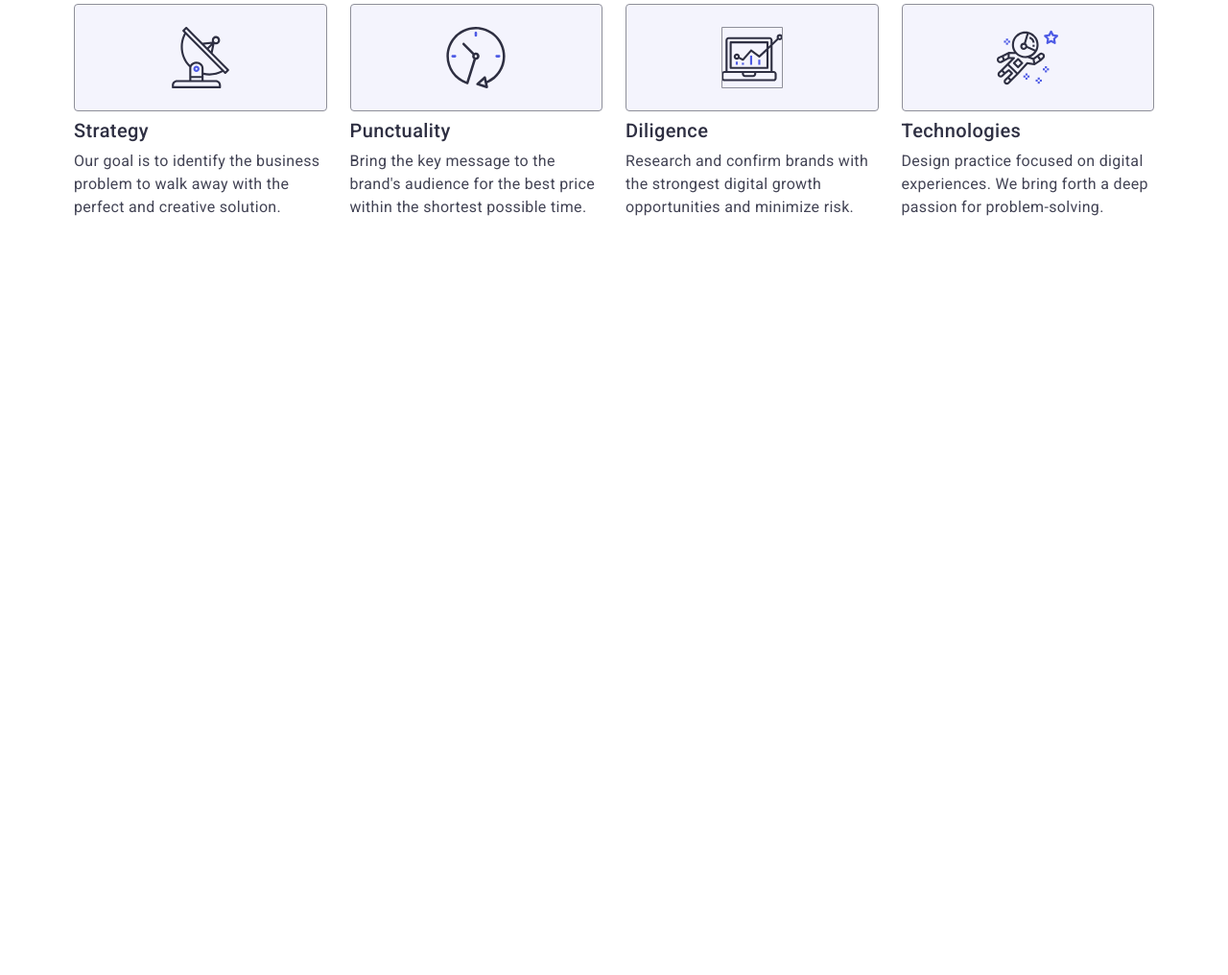
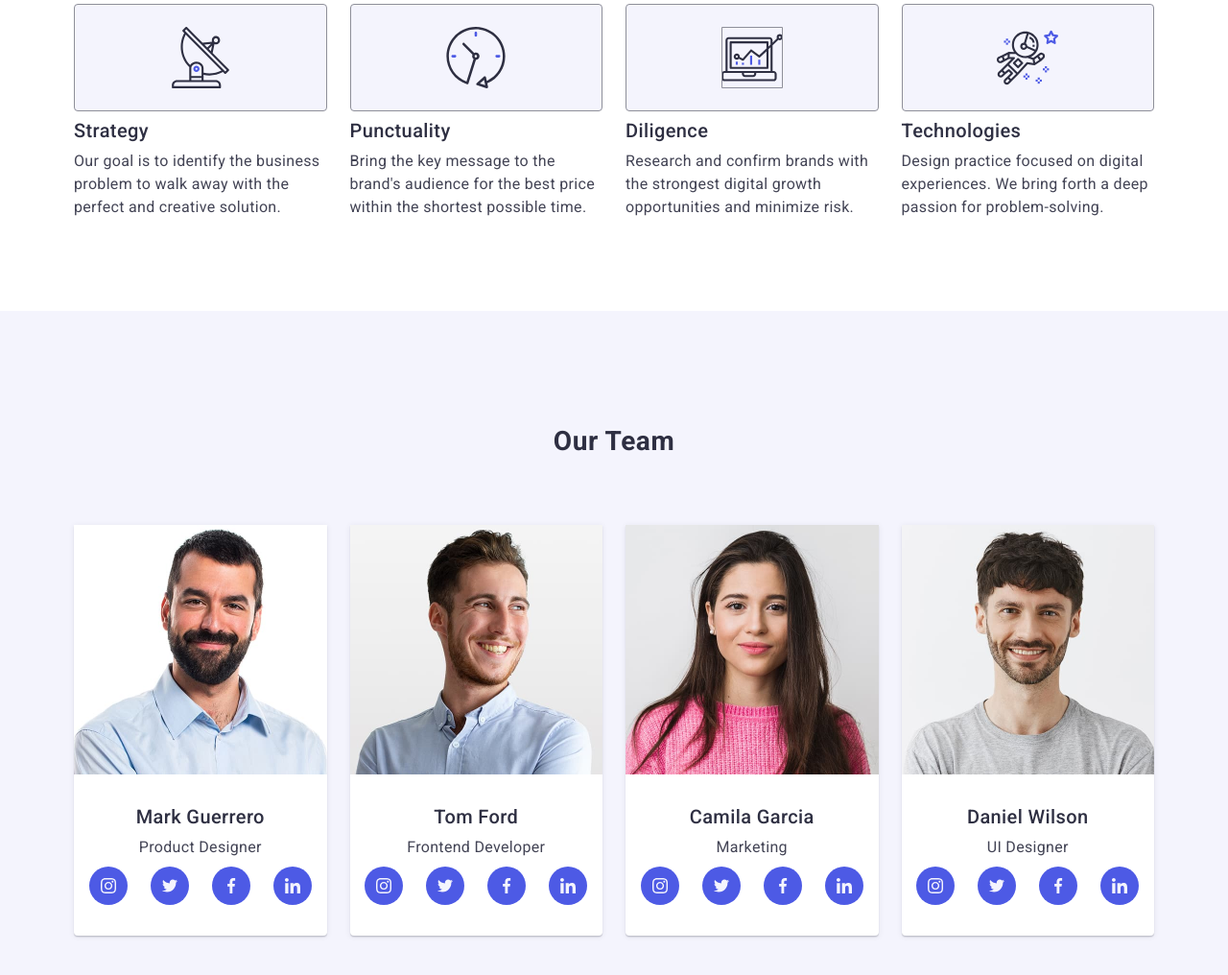
Before and after one commit to SelinEogeniy/goit-markup-hw-06, a plain HTML site: page index.html in a window 1280 px wide. Shown: the part 725-1741 px from the top of the page at 96% size. Before the commit the page ends 1049 px from the top, so only its background shows below. Drawn offline with nearby package versions, Linux system fonts and the light colour scheme.

Commit message:
-our-crew-adaptation

```diff
--- a/css/styles.css
+++ b/css/styles.css
@@ -281,6 +281,8 @@ button {
   background-color: #404bbf;
 }
 
+/* =================================TABLET================================== */
+
 @media screen and (min-width: 768px) {
   .order {
     max-width: 768px;
@@ -301,6 +303,9 @@ button {
   }
 }
 
+/* =================================/TABLET================================== */
+/* ==================================DESKTOP================================== */
+
 @media screen and (min-width: 1158px) {
   .order {
     max-width: 1440px;
@@ -319,7 +324,7 @@ button {
     margin-bottom: 48px;
   }
 }
-
+/* ==================================/DESKTOP================================== */
 /* ================================= /HERO ================================== */
 /* ================================= ABOUT-US ================================== */
 .about-us-container {
@@ -356,6 +361,8 @@ button {
   color: #434455;
 }
 
+/* =================================TABLET================================== */
+
 @media screen and (min-width: 768px) {
   .about-us-container {
     width: 768px;
@@ -377,6 +384,8 @@ button {
   }
 }
 
+/* =================================/TABLET================================== */
+/* ==================================DESKTOP================================== */
 @media screen and (min-width: 1158px) {
   .about-us-container {
     width: 1158px;
@@ -414,32 +423,23 @@ button {
     font-weight: 400;
   }
 }
+/* ==================================/DESKTOP================================== */
+/* ==================================/ABOUT-US================================== */
 
-/* Our crew */
-.team-list {
-  display: flex;
-  gap: 24px;
+/* ==================================OUR-CREW================================== */
+.our-crew-container {
+  padding: 0 16px;
+  margin: 0 auto;
 }
 
 .team {
   background-color: #f4f4fd;
-  padding: 120px 0;
-}
-
-.team-list-item {
-  padding: 32px 0;
-}
-.team-list .team-item {
-  background-color: #ffffff;
-  width: calc((100% - 7px) / 4);
-  border-radius: 0px 0px 4px 4px;
-  box-shadow: 0 2px 1px 0 rgba(46, 47, 66, 0.08),
-    0 1px 1px 0 rgba(46, 47, 66, 0.16), 0 1px 6px 0 rgba(46, 47, 66, 0.08);
+  padding: 96px 0;
 }
 
 .team-title {
   font-weight: 700;
-  font-size: 36px;
+  font-size: 28px;
   line-height: 1.11;
   letter-spacing: 0.02em;
   text-align: center;
@@ -448,17 +448,46 @@ button {
   margin-bottom: 72px;
 }
 
-.team-list .team-name {
+.team-list {
+  display: flex;
+  flex-direction: column;
+  align-items: center;
+  gap: 72px;
+}
+
+.team-item {
+  width: 264px;
+  display: flex;
+  flex-direction: column;
+  align-items: center;
+  background-color: #ffffff;
+  border-radius: 0px 0px 4px 4px;
+  box-shadow: 0 2px 1px rgba(46, 47, 66, 0.08), 0 1px 1px rgba(46, 47, 66, 0.16),
+    0 1px 6px rgba(46, 47, 66, 0.08);
+  overflow: hidden;
+}
+
+.team-list-item {
+  flex: 1;
+  width: 100%;
+  padding: 32px 16px;
+  box-sizing: border-box;
+  display: flex;
+  flex-direction: column;
+  align-items: center;
+}
+
+.team-name {
   font-weight: 500;
   font-size: 20px;
-  line-height: 120%;
+  line-height: 1.2;
   letter-spacing: 0.02em;
   text-align: center;
   color: #2e2f42;
   margin-bottom: 8px;
 }
 
-.team-list .team-text {
+.team-text {
   font-weight: 400;
   font-size: 16px;
   line-height: 1.5;
@@ -473,10 +502,12 @@ button {
   justify-content: center;
   gap: 24px;
 }
+
 .social-item {
   width: 40px;
   height: 40px;
 }
+
 .social-link {
   display: flex;
   justify-content: center;
@@ -496,7 +527,36 @@ button {
 .social-link-icon {
   fill: #f4f4fd;
 }
-/* Our portfolio */
+
+/* ==================== Tablet (768px) ==================== */
+@media screen and (min-width: 768px) {
+  .team-list {
+    flex-direction: row;
+    flex-wrap: wrap;
+    justify-content: center;
+    gap: 64px 24px;
+  }
+}
+
+/* ==================== Desktop (1158px) ==================== */
+@media screen and (min-width: 1158px) {
+  .our-crew-container {
+    width: 1158px;
+    margin: 0 auto;
+  }
+
+  .team {
+    padding: 120px 0;
+  }
+
+  .team-item {
+    flex-basis: calc((100% - 72px) / 4);
+  }
+}
+
+/* ==================================/OUR-CREW================================== */
+
+/* ===================================PORTFOLIO================================== */
 
 .portfolio {
   padding: 120px 0;
@@ -509,11 +569,6 @@ button {
   row-gap: 48px;
 }
 
-/* .portfolio-list-img {
-  position: relative;
-  overflow: hidden;
-
-} */
 .portfolio-list-img {
   position: relative;
   overflow: hidden;
--- a/index.html
+++ b/index.html
@@ -122,13 +122,17 @@
         </div>
       </section>
       <!-- Our crew -->
-      <!-- <section class="team">
-        <div class="container">
+      <section class="team">
+        <div class="container our-crew-container">
           <h2 class="team-title">Our Team</h2>
           <ul class="team-list">
             <li class="team-item">
               <img
-                src="./images/img-3.jpg"
+                src="./images/our-crew/img-3.jpg"
+                srcset="
+                  ./images/our-crew/img-3.jpg    1x,
+                  ./images/our-crew/img-3@2x.jpg 2x
+                "
                 alt="Mark Guerrero(Photo)"
                 width="264"
                 height="260"
@@ -181,7 +185,11 @@
             </li>
             <li class="team-item">
               <img
-                src="./images/img-2.jpg"
+                src="./images/our-crew/img-2.jpg"
+                srcset="
+                  ./images/our-crew/img-2.jpg    1x,
+                  ./images/our-crew/img-2@2x.jpg 2x
+                "
                 alt="Tom Ford(Photo)"
                 width="264"
                 height="260"
@@ -234,7 +242,11 @@
             </li>
             <li class="team-item">
               <img
-                src="./images/img-1.jpg"
+                src="./images/our-crew/img-1.jpg"
+                srcset="
+                  ./images/our-crew/img-1.jpg    1x,
+                  ./images/our-crew/img-1@2x.jpg 2x
+                "
                 alt="Camila Garcia(Photo)"
                 width="264"
                 height="260"
@@ -287,7 +299,11 @@
             </li>
             <li class="team-item">
               <img
-                src="./images/img.jpg"
+                src="./images/our-crew/img.jpg"
+                srcset="
+                  ./images/our-crew/img.jpg    1x,
+                  ./images/our-crew/img@2x.jpg 2x
+                "
                 alt="Daniel Wilson(Photo)"
                 width="264"
                 height="260"
@@ -340,7 +356,7 @@
             </li>
           </ul>
         </div>
-      </section> -->
+      </section>
       <!-- Our portfolio -->
       <!-- <section class="portfolio">
         <div class="container">
```
Also changed, not shown: images/our-crew/img-1.jpg (renamed from images/img-1.jpg), images/our-crew/img-1@2x.jpg (added), images/our-crew/img-2.jpg (renamed from images/img-2.jpg), images/our-crew/img-2@2x.jpg (added), images/our-crew/img-3.jpg (renamed from images/img-3.jpg), images/our-crew/img-3@2x.jpg (added), images/our-crew/img.jpg (renamed from images/img.jpg), images/our-crew/img@2x.jpg (added).
